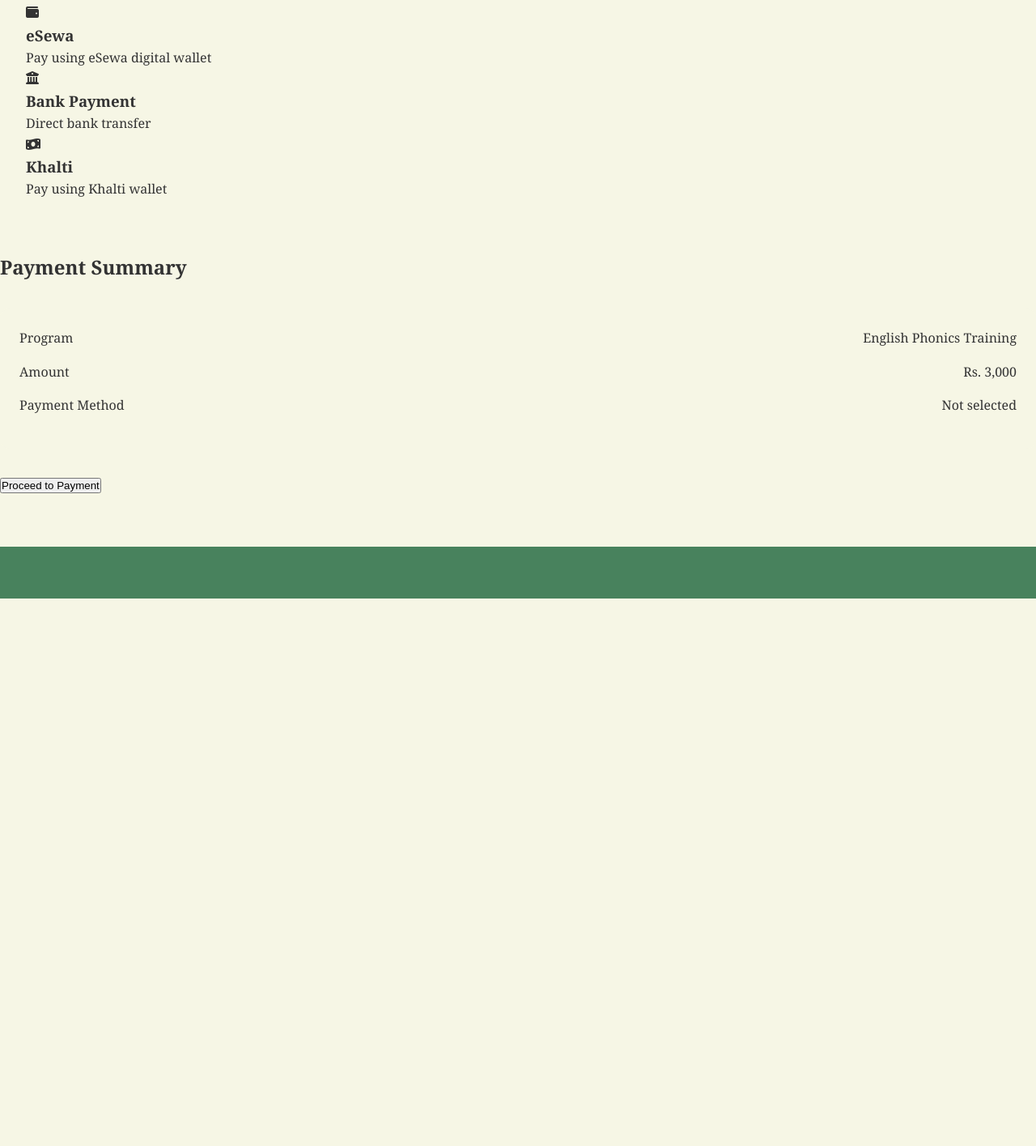
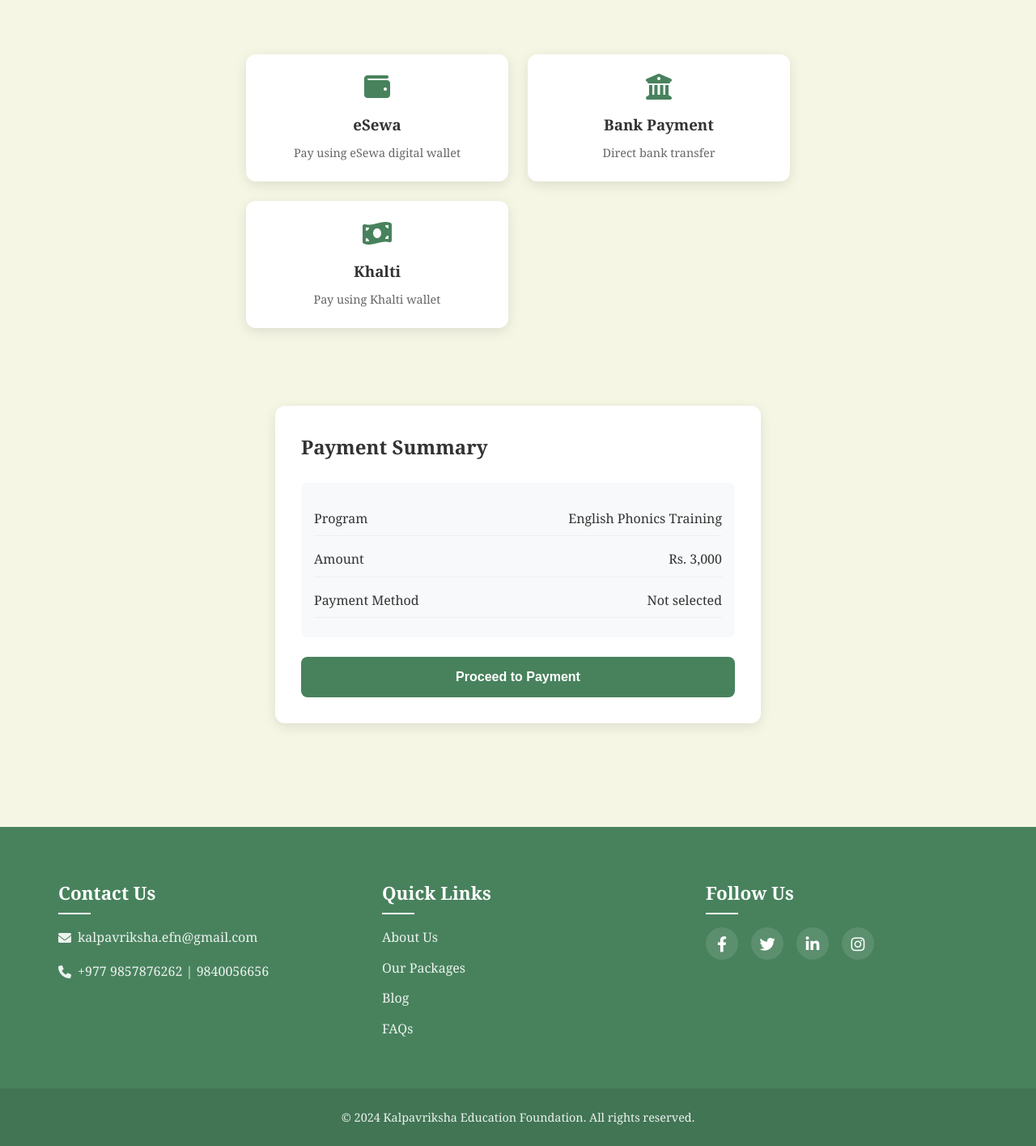
Before and after one commit to sarthakkc36/sarthak-github.io, a plain HTML site: page payment.html in a window 1280 px wide. Shown: the part 562-1977 px from the top of the page at 81% size. Before the commit the page ends 1301 px from the top, so only its background shows below. Drawn offline with Linux system fonts and the light colour scheme.

Commit message:
Update Payment

```diff
--- a/payment.html
+++ b/payment.html
@@ -6,6 +6,114 @@
     <title>Payment - Kalpavriksha Education Foundation</title>
     <link rel="stylesheet" href="styles.css">
     <link rel="stylesheet" href="https://cdnjs.cloudflare.com/ajax/libs/font-awesome/6.0.0/css/all.min.css">
+    <style>
+        .payment-container {
+            max-width: 800px;
+            margin: 2rem auto;
+            padding: 2rem;
+        }
+
+        .payment-methods {
+            display: grid;
+            grid-template-columns: repeat(auto-fit, minmax(250px, 1fr));
+            gap: 1.5rem;
+            margin: 2rem 0;
+        }
+
+        .payment-option {
+            background: white;
+            border-radius: 12px;
+            padding: 1.5rem;
+            text-align: center;
+            box-shadow: 0 4px 15px rgba(0, 0, 0, 0.1);
+            transition: transform 0.3s ease;
+            cursor: pointer;
+        }
+
+        .payment-option:hover {
+            transform: translateY(-5px);
+        }
+
+        .payment-option i {
+            font-size: 2rem;
+            color: #48825d;
+            margin-bottom: 1rem;
+        }
+
+        .payment-option h3 {
+            color: #333;
+            margin-bottom: 0.5rem;
+        }
+
+        .payment-option p {
+            color: #666;
+            font-size: 0.9rem;
+        }
+
+        .selected-payment {
+            max-width: 600px;
+            margin: 2rem auto;
+            padding: 2rem;
+            background: white;
+            border-radius: 12px;
+            box-shadow: 0 4px 15px rgba(0, 0, 0, 0.1);
+        }
+
+        .payment-summary {
+            margin: 1.5rem 0;
+            padding: 1rem;
+            background: #f8f9fa;
+            border-radius: 8px;
+        }
+
+        .summary-item {
+            display: flex;
+            justify-content: space-between;
+            margin: 0.5rem 0;
+            padding: 0.5rem 0;
+            border-bottom: 1px solid #eee;
+        }
+
+        .proceed-button {
+            display: block;
+            width: 100%;
+            padding: 1rem;
+            background: #48825d;
+            color: white;
+            border: none;
+            border-radius: 8px;
+            font-size: 1rem;
+            font-weight: bold;
+            cursor: pointer;
+            transition: background 0.3s ease;
+        }
+
+        .proceed-button:hover {
+            background: #3a6b4a;
+        }
+
+        .payment-status {
+            text-align: center;
+            margin: 2rem 0;
+        }
+
+        .status-icon {
+            font-size: 3rem;
+            margin-bottom: 1rem;
+        }
+
+        .processing .status-icon {
+            color: #ffc107;
+        }
+
+        .success .status-icon {
+            color: #28a745;
+        }
+
+        .error .status-icon {
+            color: #dc3545;
+        }
+    </style>
 </head>
 <body>
     <!-- Header -->
@@ -23,7 +131,7 @@
                 <li><a href="training.html">Training</a></li>
                 <li><a href="downloads.html">Downloads</a></li>
                 <li><a href="contact.html">Contact</a></li>
-                <li><a href="payment.html" class="active">Payment</a></li>
+                <li><a href="payment.html">Payment</a></li>
             </ul>
         </nav>
 
@@ -43,13 +151,14 @@
                 <li><a href="training.html">Training</a></li>
                 <li><a href="downloads.html">Downloads</a></li>
                 <li><a href="contact.html">Contact</a></li>
-                <li><a href="payment.html" class="active">Payment</a></li>
+                <li><a href="payment.html">Payment</a></li>
             </ul>
         </div>
 
         <!-- Mobile Menu Overlay -->
         <div class="menu-overlay"></div>
     </header>
+
 
     <!-- Page Header -->
     <section class="page-header">
@@ -116,13 +225,94 @@
 
     <!-- Footer -->
     <footer class="site-footer">
-        <!-- Footer content remains the same -->
+        <div class="footer-content">
+            <div class="footer-section">
+                <h3>Contact Us</h3>
+                <div class="contact-info">
+                    <p>
+                        <i class="fas fa-envelope"></i>
+                        <a href="mailto:kalpavriksha.efn@gmail.com">kalpavriksha.efn@gmail.com</a>
+                    </p>
+                    <p>
+                        <i class="fas fa-phone"></i>
+                        <span>+977 9857876262 | 9840056656</span>
+                    </p>
+                </div>
+            </div>
+
+            <div class="footer-section">
+                <h3>Quick Links</h3>
+                <ul class="footer-links">
+                    <li><a href="about.html">About Us</a></li>
+                    <li><a href="packages.html">Our Packages</a></li>
+                    <li><a href="blog.html">Blog</a></li>
+                    <li><a href="faq.html">FAQs</a></li>
+                </ul>
+            </div>
+
+            <div class="footer-section">
+                <h3>Follow Us</h3>
+                <div class="social-links">
+                    <a href="#" aria-label="Facebook">
+                        <i class="fab fa-facebook-f"></i>
+                    </a>
+                    <a href="#" aria-label="Twitter">
+                        <i class="fab fa-twitter"></i>
+                    </a>
+                    <a href="#" aria-label="LinkedIn">
+                        <i class="fab fa-linkedin-in"></i>
+                    </a>
+                    <a href="#" aria-label="Instagram">
+                        <i class="fab fa-instagram"></i>
+                    </a>
+                </div>
+            </div>
+        </div>
+
+        <div class="footer-bottom">
+            <p>&copy; 2024 Kalpavriksha Education Foundation. All rights reserved.</p>
+        </div>
     </footer>
 
-    <!-- Scripts -->
     <script>
-        // Mobile Navigation Script
-        document.addEventListener('DOMContentLoaded', function() {
+        // This is placeholder code - you'll replace with actual implementation
+        document.querySelectorAll('.payment-option').forEach(option => {
+            option.addEventListener('click', function() {
+                const method = this.dataset.method;
+                document.getElementById('selected-method').textContent =
+                    method.charAt(0).toUpperCase() + method.slice(1);
+
+                // Remove active class from all options
+                document.querySelectorAll('.payment-option').forEach(opt =>
+                    opt.style.border = 'none');
+
+                // Add active class to selected option
+                this.style.border = '2px solid #48825d';
+            });
+        });
+
+        document.getElementById('proceed-payment').addEventListener('click', function() {
+            const method = document.getElementById('selected-method').textContent.toLowerCase();
+            if (method === 'not selected') {
+                alert('Please select a payment method');
+                return;
+            }
+
+            // Show processing state
+            const statusDiv = document.querySelector('.payment-status');
+            statusDiv.style.display = 'block';
+
+            // Here you'll integrate with your payment gateway APIs
+            // For example:
+            // if (method === 'esewa') {
+            //     initializeEsewaPayment();
+            // } else if (method === 'khalti') {
+            //     initializeKhaltiPayment();
+            // } else if (method === 'bank') {
+            //     initializeBankPayment();
+            // }
+            // Mobile Navigation Script
+            document.addEventListener('DOMContentLoaded', function() {
             // Mobile menu functionality
             const mobileMenuButton = document.querySelector('.mobile-menu-button');
             const mobileMenu = document.querySelector('.mobile-menu');
@@ -199,6 +389,7 @@
                 }, 2000);
             });
         });
+        });
     </script>
 </body>
 </html>
```
